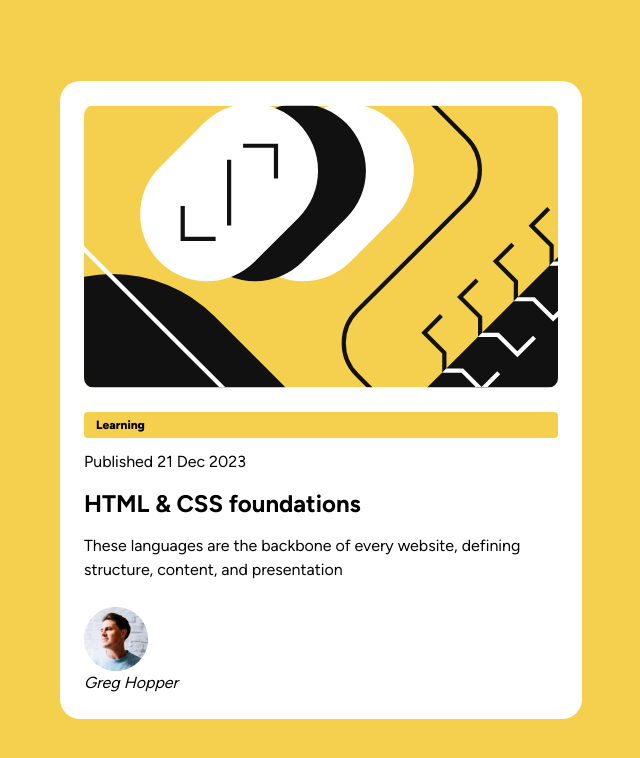
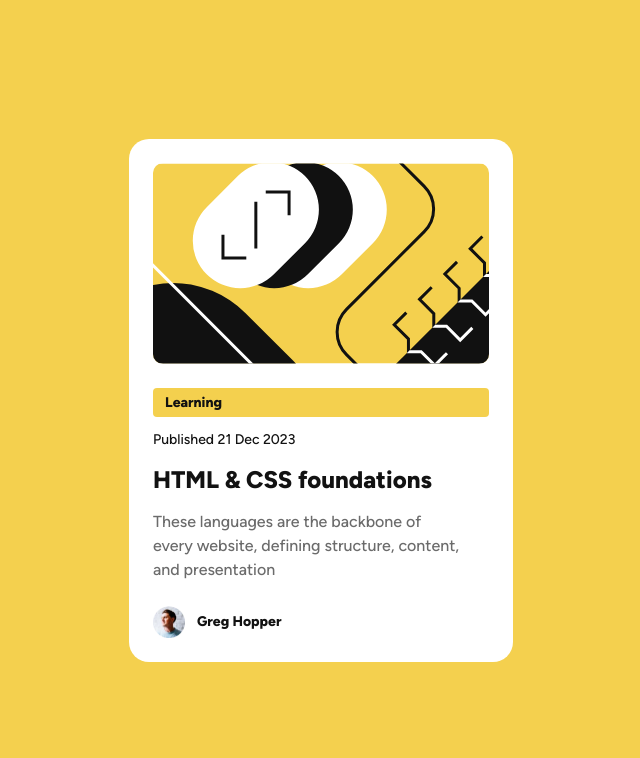
Before and after one commit to rk-swe/fm-blog-preview-card, a website built with Vite: page index.html in a window 1280 px wide. Shown: the whole page, without its empty margins (319-959 px from the left). Built offline with nearby package versions, Linux system fonts and the light colour scheme.

Commit message:
closer to completion

```diff
--- a/index.html
+++ b/index.html
@@ -23,7 +23,7 @@
           class="card-image"
         />
         <div class="card-content">
-          <div class="card-content-category">Learning</div>
+          <span class="card-content-category">Learning</span>
           <time class="card-content-date">Published 21 Dec 2023</time>
           <h1 class="card-content-title">HTML & CSS foundations</h1>
           <p class="card-content-description">
@@ -37,7 +37,7 @@
             alt="Avatar of Greg Hopper"
             class="card-author-avatar"
           />
-          <span class="card-author-name">Greg Hopper</span>
+          <div class="card-author-name">Greg Hopper</div>
         </address>
       </article>
     </main>
--- a/styles.css
+++ b/styles.css
@@ -97,26 +97,6 @@ h6 {
   --sp-50: 0.25rem; /* 4px */
 }
 
-.text-preset-1 {
-  font-size: var(--fs-large);
-  font-weight: var(--fw-extra-bold);
-}
-
-.text-preset-2 {
-  font-size: var(--fs-medium);
-  font-weight: var(--fw-medium);
-}
-
-.text-preset-3 {
-  font-size: var(--fs-small);
-  font-weight: var(--fw-extra-bold);
-}
-
-.text-preset-4 {
-  font-size: var(--fs-small);
-  font-weight: var(--fw-medium);
-}
-
 body {
   padding: 0 var(--sp-300);
 
@@ -126,12 +106,16 @@ body {
   min-height: 100vh;
 
   background-color: var(--clr-primary);
+
   font-family: var(--ff-base);
+  font-weight: var(--fw-medium);
+  color: var(--clr-grey-950);
 }
 
 .card {
   padding: var(--sp-300);
-  max-width: 522px;
+  max-width: 384px;
+
   background-color: var(--clr-white);
   border-radius: 1.25rem;
 
@@ -139,6 +123,7 @@ body {
   flex-direction: column;
   gap: var(--sp-300);
 
+  letter-spacing: 0px;
   /*box-shadow*/
   /*hover*/
 }
@@ -155,7 +140,6 @@ body {
 }
 
 .card-content-category {
-  /* font-size: var(--fs-large);*/
   padding-left: var(--sp-150);
   padding-right: var(--sp-150);
   padding-top: var(--sp-50);
@@ -163,21 +147,39 @@ body {
 
   border-radius: 0.25rem;
   background-color: var(--clr-primary);
-  font-size: 0.75rem;
+
+  font-size: 0.875rem;
   font-weight: var(--fw-extra-bold);
 }
 
-/* .card-content-date {
+.card-content-date {
+  font-size: 0.875rem;
 }
 
 .card-content-title {
+  font-size: 1.5rem;
+  font-weight: var(--fw-extra-bold);
 }
 
 .card-content-description {
+  font-size: 1rem;
+  color: var(--clr-grey-500);
+}
+
+.card-author {
+  font-style: normal;
+  display: flex;
+  flex-direction: row;
+  align-items: center;
+  gap: 0.75rem;
 }
 
 .card-author-avatar {
+  height: 2rem;
+  width: 2rem;
 }
 
 .card-author-name {
-} */
+  font-size: 0.875rem;
+  font-weight: var(--fw-extra-bold);
+}
```
